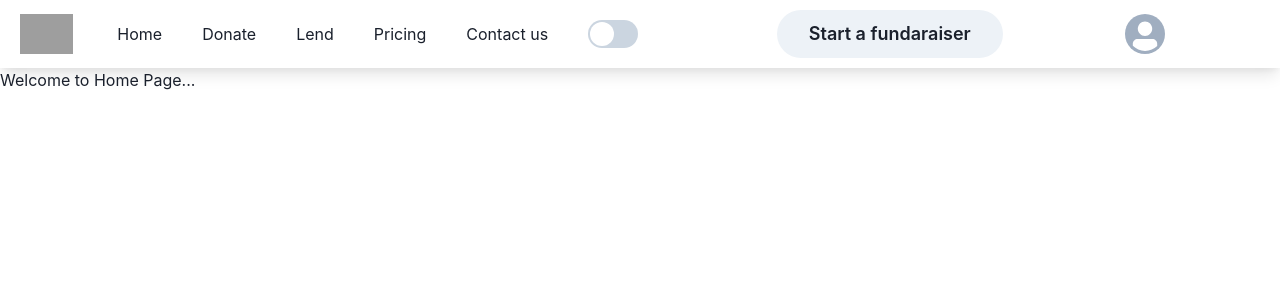
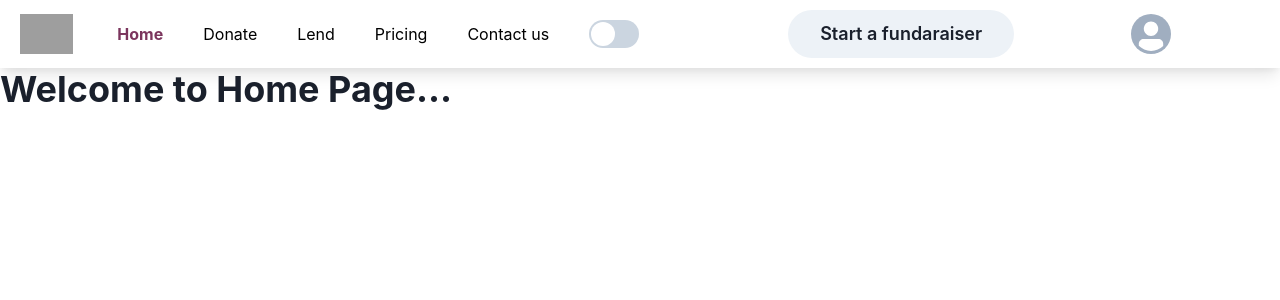
Before and after one commit to TheShenron/vigorous-ticket-1895, a React (Create React App) app: page / in a window 1280 px wide. Shown: the top 300 px of the page. Built offline with nearby package versions, Linux system fonts and the light colour scheme; grey boxes are pictures that could not be loaded.

Commit message:
header section done

```diff
--- a/src/Components/day_1/header_section/Header.jsx
+++ b/src/Components/day_1/header_section/Header.jsx
@@ -1,4 +1,4 @@
-import React from 'react';
+import React, { useState } from 'react';
 import {
     Box,
     Button,
@@ -14,47 +14,77 @@ import {
     PopoverBody,
     Icon,
     Divider,
-    Center
+    Center,
+    Tooltip,
+    Badge
 } from "@chakra-ui/react"
 import { web_logo } from "../../../Images/imageLink"
-import { Link } from 'react-router-dom';
+import { Link, NavLink } from 'react-router-dom';
 import { BsPersonCircle } from "react-icons/bs"
+import styles from "../../../colors.module.css"
 
 
 const Header = () => {
+
+    const [tooltips, setTooltips] = useState(false)
+    const shows = (e) => {
+        console.log(tooltips, e.target.checked)
+        e.target.checked ? setTooltips("USD") : setTooltips("INR")
+    }
+
     return (
         <Flex minWidth='max-content' alignItems='center' gap='2' boxShadow='lg' >
             <Box mx={5}>
-                <Link to="/">
+                <NavLink to="/">
                     <Image
                         src={web_logo}
                         alt="Web_logo"
                         w="100%"
                         h="40px"
                     />
-                </Link>
+                </NavLink>
             </Box>
             <Box py={5} px={3} mx={1} _hover={{ backgroundColor: "rgb(245,245,245)" }}>
-                <Link to="/">Home</Link>
+                <NavLink to="/"
+                    className={({ isActive }) =>
+                        isActive ? styles.linkatv : styles.linkdeatv
+                    }
+                    end
+                >Home</NavLink>
             </Box>
             <Box py={5} px={3} mx={1} _hover={{ backgroundColor: "rgb(245,245,245)" }}>
-                <Link to="/donate">Donate</Link>
+                <NavLink to="/donate"
+                    className={({ isActive }) =>
+                        isActive ? styles.linkatv : styles.linkdeatv
+                    }
+                    end
+                >Donate</NavLink>
             </Box>
             <Box py={5} px={3} mx={1} _hover={{ backgroundColor: "rgb(245,245,245)" }}>
-                <Link to="/lend">Lend</Link>
+                <NavLink to="/lend"
+                    className={({ isActive }) => isActive ? styles.linkatv : styles.linkdeatv}
+                    end
+                >Lend</NavLink>
             </Box>
             <Box py={5} px={3} mx={1} _hover={{ backgroundColor: "rgb(245,245,245)" }}>
-                <Link to="/pricing">Pricing</Link>
+                <NavLink to="/pricing"
+                    className={({ isActive }) => isActive ? styles.linkatv : styles.linkdeatv}
+                    end
+                >Pricing</NavLink>
             </Box>
             <Box py={5} px={3} mx={1} _hover={{ backgroundColor: "rgb(245,245,245)" }}>
-                <Link to="/contact">Contact us</Link>
+                <NavLink to="/contact"
+                    className={({ isActive }) => isActive ? styles.linkatv : styles.linkdeatv}
+                    end
+                >Contact us</NavLink>
             </Box>
             <Box py={5} px={3} mx={1}>
-                <Switch size="lg" />
+                <Switch size="lg" onChange={(e) => shows(e)}/>
+                <Badge mx={1}>{tooltips}</Badge>
             </Box>
             <Spacer />
             <Box>
-                <Button borderRadius="full" px="8" size="lg">Start a fundaraiser</Button>
+                <Button borderRadius="full" px="8" size="lg"> <NavLink to="/funding">Start a fundaraiser</NavLink></Button>
             </Box>
             <Spacer />
             <Popover>
@@ -65,13 +95,13 @@ const Header = () => {
                     <PopoverArrow />
                     <PopoverBody>
                         <Flex>
-                            <Link to="/login">Login</Link>
+                            <NavLink to="/login">Login</NavLink>
                             <Spacer />
                             <Center height='25px'>
                                 <Divider orientation='vertical' />
                             </Center>
                             <Spacer />
-                            <Link to="/register">Register</Link>
+                            <NavLink to="/register">Register</NavLink>
                         </Flex>
                     </PopoverBody>
                 </PopoverContent>
--- /dev/null
+++ b/src/colors.module.css
@@ -0,0 +1,8 @@
+.linkatv {
+    color: #7B355D;
+    font-weight: bolder;
+}
+
+.linkdeatv {
+    color: black;
+}
--- a/src/routes/pages/Home.jsx
+++ b/src/routes/pages/Home.jsx
@@ -1,9 +1,9 @@
 import React from 'react';
-
+import { Heading } from "@chakra-ui/react"
 function Home(props) {
     return (
         <div>
-            <h1>Welcome to Home Page...</h1>
+            <Heading>Welcome to Home Page...</Heading>
         </div>
     );
 }
```
